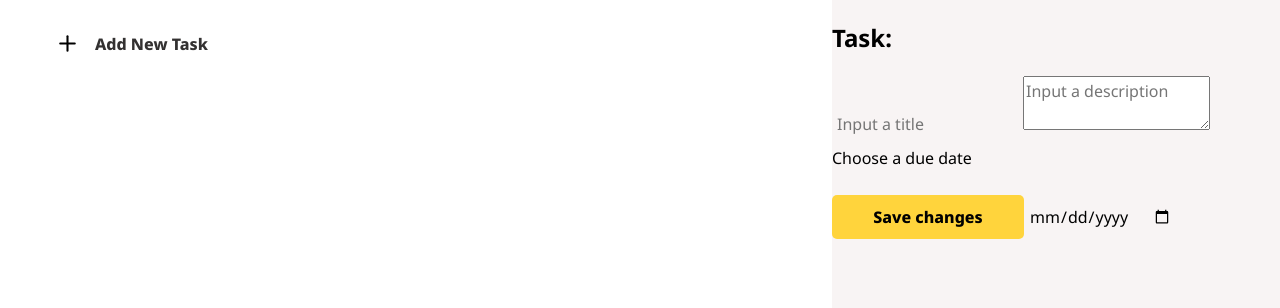
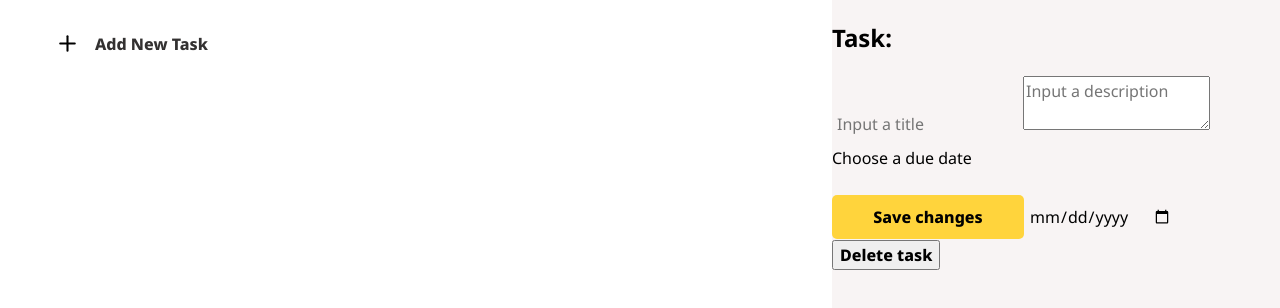
Before and after one commit to AdrianStelm/todolist, a React (Create React App) app: page / in a window 1280 px wide. Shown: the top 308 px of the page. Built offline with nearby package versions, Linux system fonts and the light colour scheme.

Commit message:
permormed CRUD operations with tasks

```diff
--- a/src/layouts/MainLayout.jsx
+++ b/src/layouts/MainLayout.jsx
@@ -2,7 +2,7 @@ import Menu from "../components/Menu";
 import TaskList from "../features/TaskList";
 import Input from "../components/Input";
 import Button from "../components/Button";
-import { useState} from "react";
+import { useState, useEffect} from "react";
 
 
 function MainLayout() {
@@ -12,6 +12,10 @@ function MainLayout() {
     const [dueDate, setDueDate] = useState('');
     const [tasks, setTasks] = useState(JSON.parse(localStorage.getItem("tasks")) || []);
     const [selectedIndex, setSelectedIndex] = useState(null);
+
+    useEffect(() => {
+        localStorage.setItem("tasks", JSON.stringify(tasks));
+    }, [tasks]);
 
 
     const handleSaveTask = () => {
@@ -32,13 +36,21 @@ function MainLayout() {
         }
 
         setTasks(updatedTasks);
-        localStorage.setItem("tasks", JSON.stringify(updatedTasks));
 
         setTitle('');
         setDescription('');
         setDueDate('');
         setSelectedIndex(null);
     };
+
+    const deleteTask = (index) => {
+        const updatedTasks = [...tasks]
+        updatedTasks.splice(index, 1)
+        setTasks(updatedTasks)
+        setSelectedIndex(null)
+        setDescription('');
+        setDueDate('');
+    }
 
 
     const handleSelectTask = (task, index) => {
@@ -71,7 +83,7 @@ function MainLayout() {
                 <p>Choose a due date</p>
                 <Button kind='_save-changes' onClick={handleSaveTask}>Save changes</Button>
                 <Input type='date' kind='-edit_date' value={dueDate} onChange={(e) => setDueDate(e.target.value)}></Input>
-
+                <Button kind="_delete-task" onClick={() => deleteTask(selectedIndex)}>Delete task</Button>
             </Menu>
 
 
```
